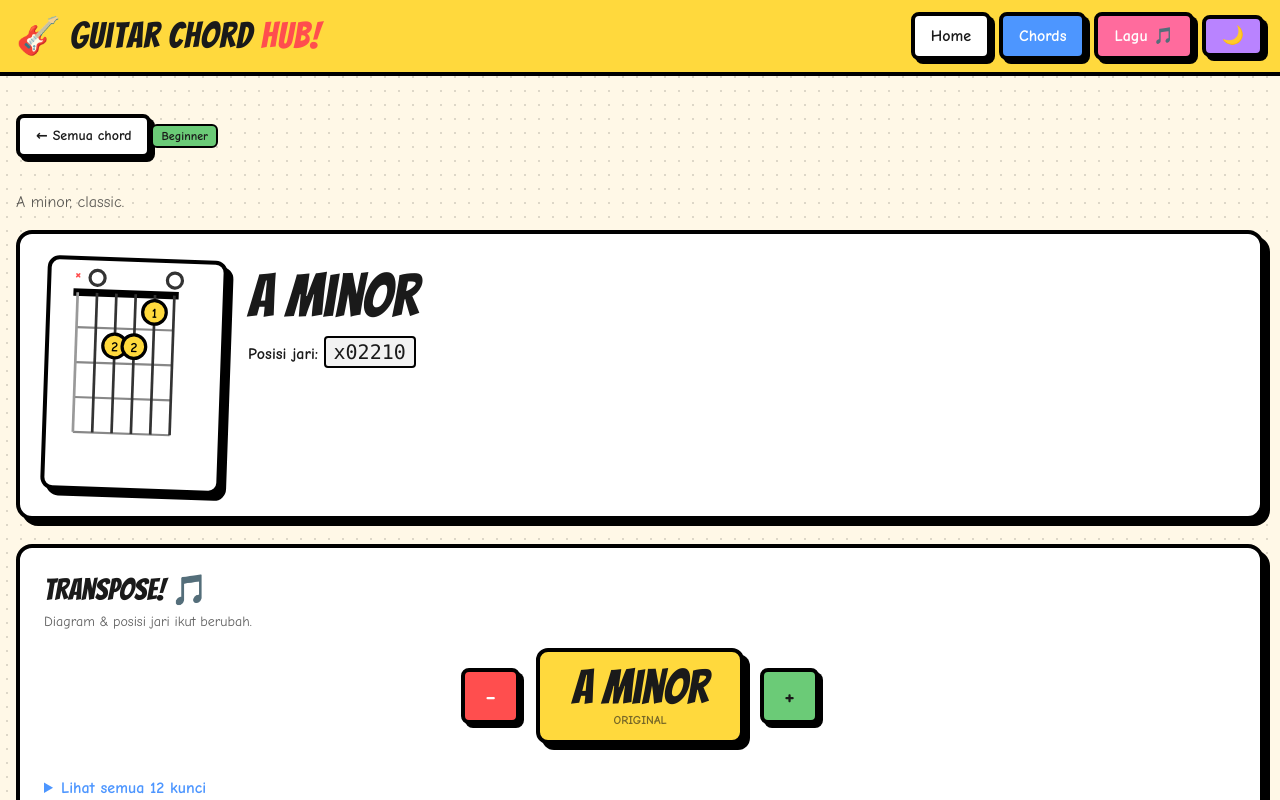
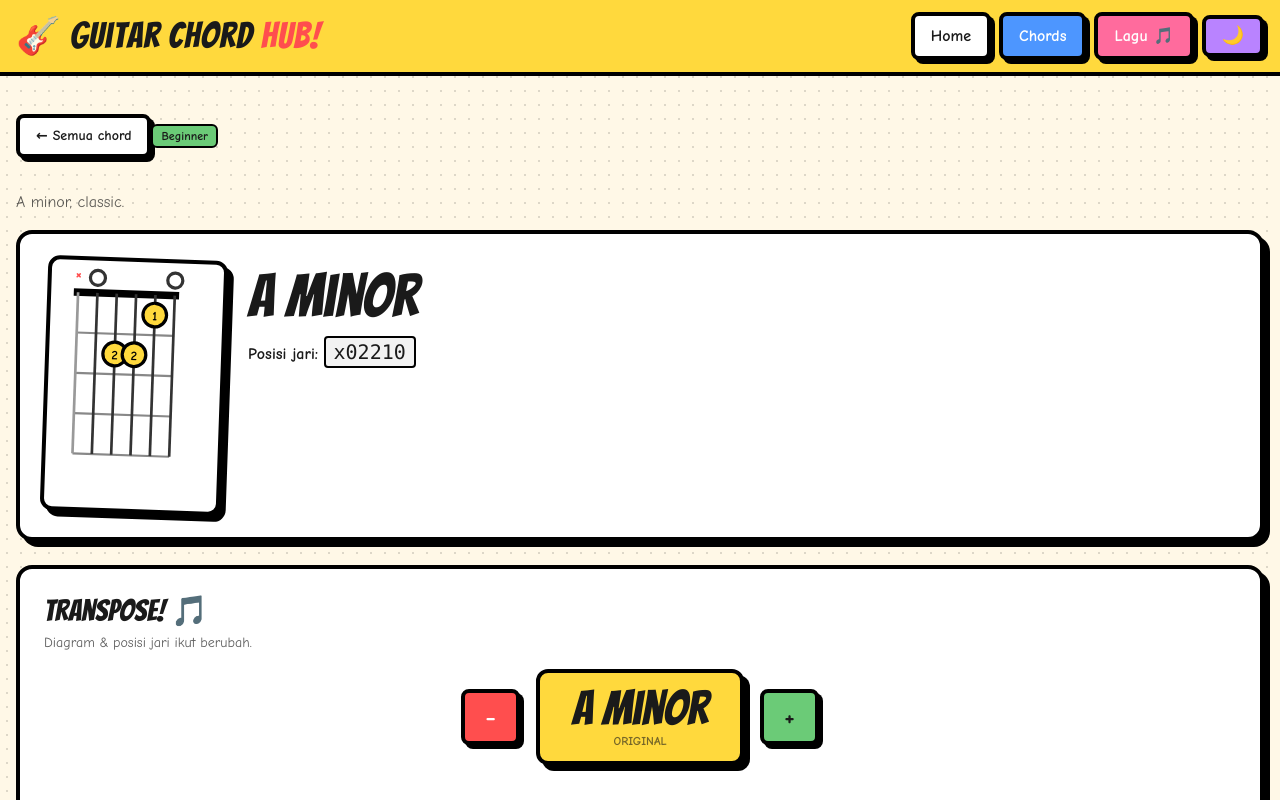
Before and after one commit to hazelrendi-art/guitar-chord-hub, a Next.js app: page /chord/am in a window 1280 px wide. Shown: the top 800 px of the page. Built offline with nearby package versions, Linux system fonts and the light colour scheme.

Commit message:
fix: fretboard diagram akurat saat transpose — label fret di luar window & window auto-shift

```diff
--- a/components/chord-viewer.js
+++ b/components/chord-viewer.js
@@ -4,64 +4,100 @@ import { computeFingering } from '../lib/fingering'
 
 /* ---------- Diagram fretboard SVG ---------- */
 function FretboardDiagram({ fingering }) {
-  const strings = String(fingering).split('')
-  const W = 140, H = 190, padX = 25, padY = 30
+  const strings = String(fingering || '').split('')
+  const W = 140, H = 210, padX = 25, padY = 30
   const stringGap = (W - padX * 2) / 5
   const fretGap = (H - padY * 2) / 4
 
+  // Parse setiap senar (mendukung 'x' / '0' / '1'-'9' / '10'-'12')
+  const parsed = strings.map(s => {
+    if (s === 'x' || s === 'X') return { kind: 'mute' }
+    if (s === '0') return { kind: 'open' }
+    const n = parseInt(s, 10)
+    if (Number.isFinite(n) && n > 0) return { kind: 'fret', fret: n }
+    return { kind: 'unknown' }
+  })
+
+  // Window fret: dari fret terkecil yg dipakai sampai +3
+  const usedFrets = parsed.filter(p => p.kind === 'fret').map(p => p.fret)
+  let startFret = 1
+  if (usedFrets.length) {
+    const minF = Math.min(...usedFrets)
+    const maxF = Math.max(...usedFrets)
+    // jika rentang > 3, geser ke minF; jika rentang <=3 tapi ada fret >3, tetap di minF
+    if (maxF > 4) {
+      startFret = Math.max(1, minF)
+    } else {
+      startFret = 1
+    }
+  }
+  const endFret = startFret + 3
+  const showPosLabel = startFret > 1
+
   return (
-    <svg viewBox="0 0 160 210" width="180" className="comic-card bg-white dark:bg-[#232332] shrink-0" style={{ transform: 'rotate(2deg)' }}>
-      <line x1={padX - 4} y1={padY} x2={W - padX + 4} y2={padY} stroke="black" strokeWidth="7" />
+    <svg viewBox="0 0 160 230" width="180" className="comic-card bg-white dark:bg-[#232332] shrink-0" style={{ transform: 'rotate(2deg)' }}>
+      {/* nut (senar 0) */}
+      <line x1={padX - 4} y1={padY} x2={W - padX + 4} y2={padY} stroke="black" strokeWidth={startFret === 1 ? "7" : "3"} />
+      {/* fret wires */}
       {[1, 2, 3, 4].map(f => (
         <line key={f} x1={padX} y1={padY + f * fretGap} x2={W - padX} y2={padY + f * fretGap} stroke="#888" strokeWidth="2" />
       ))}
-      {/* label fret awal kalau posisi tinggi */}
-      {strings.some(s => s !== 'x' && s !== '0' && Number(s) > 4) && (
-        Array.from(new Set(strings.filter(s => s !== 'x' && s !== '0').map(Number))).sort((a, b) => a - b).length > 0 && (() => {
-          const minFret = Math.min(...strings.filter(s => s !== 'x' && s !== '0').map(Number))
-          const start = Math.max(1, minFret)
+
+      {/* label posisi (fr X) di sisi kanan kalau posisi tinggi */}
+      {showPosLabel && (
+        <text x={padX - 8} y={padY + fretGap / 2 + 5} textAnchor="end" fontSize="13" fontWeight="bold" fill="#555">
+          {startFret}fr
+        </text>
+      )}
+
+      {parsed.map((p, i) => {
+        const x = padX + i * stringGap
+        // garis senar
+        const stringLine = (
+          <line key={`s${i}`} x1={x} y1={padY} x2={x} y2={padY + 4 * fretGap} stroke={p.kind === 'mute' ? '#999' : '#333'} strokeWidth="2.5" />
+        )
+        if (p.kind === 'mute') {
           return (
-            <>
-              <text x={W / 2} y={H - 8} textAnchor="middle" fontSize="14" fontWeight="bold" fill="#555">{start}fr</text>
-            </>
+            <g key={i}>
+              {stringLine}
+              <text x={x} y={padY - 12} textAnchor="middle" fontSize="16" fontWeight="bold" fill="#FF4E4E">×</text>
+            </g>
           )
-        })()
-      )}
-      {strings.map((s, i) => {
-        const x = padX + i * stringGap
-        const isMute = s === 'x'
-        const isOpen = s === '0'
-        const fret = Number(s)
-        const minPos = Math.min(...strings.filter(t => t !== 'x' && t !== '0').map(Number), 99)
-        const start = minPos > 4 ? minPos : 1  // geser window fret kalau posisi tinggi
-
-        // posisi dalam window 4-fret
-        let yPos = padY, display = ''
-        if (!isMute && !isOpen) {
-          const rel = fret - start
+        }
+        if (p.kind === 'open') {
+          return (
+            <g key={i}>
+              {stringLine}
+              <circle cx={x} cy={padY - 14} r="7" fill="none" stroke="#333" strokeWidth="3" />
+            </g>
+          )
+        }
+        if (p.kind === 'fret') {
+          const rel = p.fret - startFret
           if (rel >= 0 && rel <= 3) {
-            yPos = padY + (rel + 0.5) * fretGap
-          } else {
-            yPos = padY + 3.75 * fretGap // di luar jangkauan, tampil di bawah
-            display = fret
+            // di dalam window — gambar titik
+            const yPos = padY + (rel + 0.5) * fretGap
+            return (
+              <g key={i}>
+                {stringLine}
+                <circle cx={x} cy={yPos} r="11" fill="#FFD93D" stroke="black" strokeWidth="3" />
+                {rel === 0 && showPosLabel === false ? null : null}
+                <text x={x} y={yPos + 5} textAnchor="middle" fontSize="12" fontWeight="bold">{p.fret}</text>
+              </g>
+            )
           }
+          // di luar window (jauh di atas atau jauh di bawah): tampilkan label di luar fretboard
+          const above = p.fret < startFret
+          const labelY = above ? padY - 6 : padY + 4 * fretGap + 14
+          return (
+            <g key={i}>
+              {stringLine}
+              <rect x={x - 11} y={labelY - 12} width="22" height="16" rx="3" fill="#FFE066" stroke="black" strokeWidth="1.5" />
+              <text x={x} y={labelY} textAnchor="middle" fontSize="11" fontWeight="bold">{p.fret}</text>
+            </g>
+          )
         }
-
-        return (
-          <g key={i}>
-            <line x1={x} y1={padY} x2={x} y2={padY + 4 * fretGap} stroke={isMute ? '#999' : '#333'} strokeWidth="2.5" />
-            {isMute && <text x={x} y={padY - 12} textAnchor="middle" fontSize="16" fontWeight="bold" fill="#FF4E4E">×</text>}
-            {isOpen && <circle cx={x} cy={padY - 14} r="7" fill="none" stroke="#333" strokeWidth="3" />}
-            {!isMute && !isOpen && (
-              <>
-                <circle cx={x} cy={yPos} r="11" fill="#FFD93D" stroke="black" strokeWidth="3" />
-                <text x={x} y={yPos + 5} textAnchor="middle" fontSize="13" fontWeight="bold">
-                  {display || fret}
-                </text>
-              </>
-            )}
-          </g>
-        )
+        return <g key={i}>{stringLine}</g>
       })}
     </svg>
   )
```
